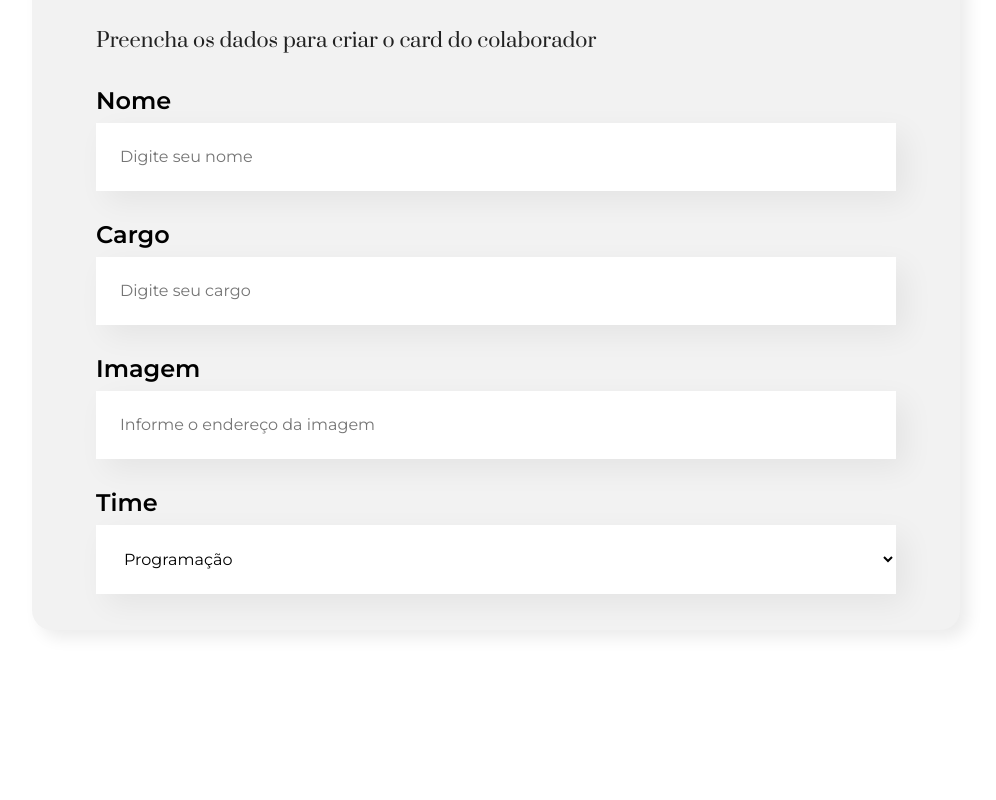
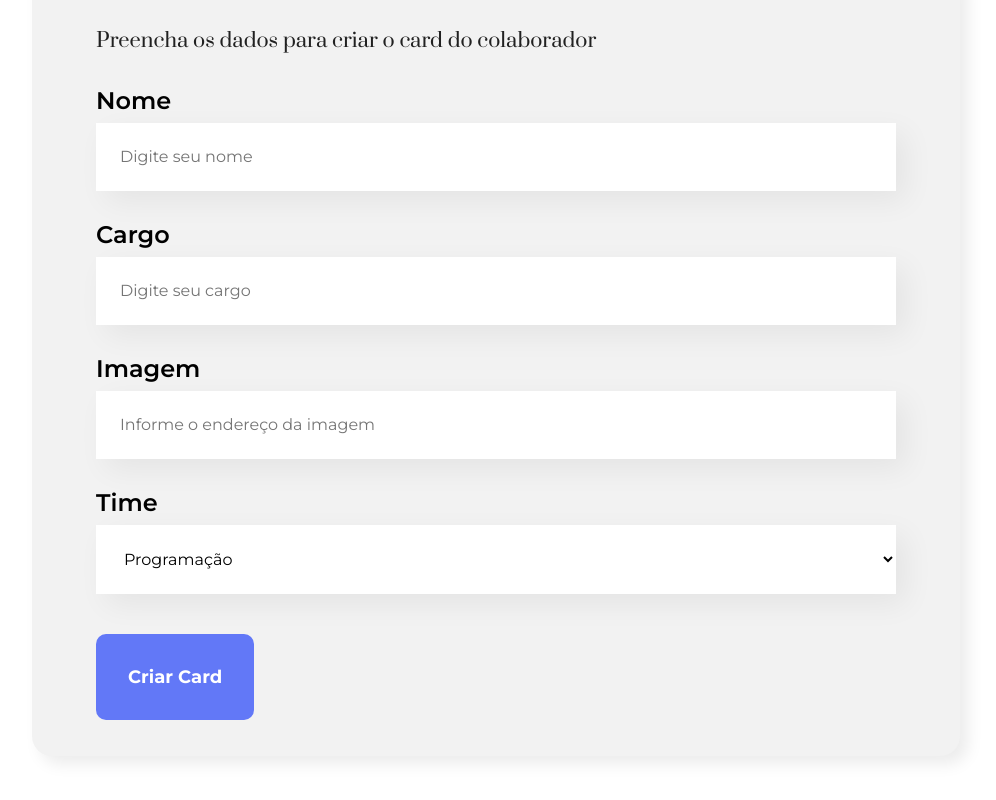
Before and after one commit to thaleseqb/ChartDashboard, a React (Create React App) app: page / in a window 1280 px wide. Shown: the part 612-1412 px from the top of the page, without its empty margins (144-1140 px from the left). Before the commit the page ends 1322 px from the top, so only its background shows below. Built offline with nearby package versions, Linux system fonts and the light colour scheme.

Commit message:
add button passing the children property to write the text inside the button

```diff
--- a/src/components/Banner/Banner.css
+++ b/src/components/Banner/Banner.css
@@ -1,5 +1,9 @@
+:root {
+    --banner-color: #6278F7;
+}
+
 .banner {
-    background-color: #6278F7;
+    background-color: var(--banner-color);
     text-align: center;
 }
 
--- /dev/null
+++ b/src/components/Button/Button.css
@@ -0,0 +1,19 @@
+:root {
+    --hover-button: #95FFD4;
+}
+
+.button {
+    margin-top: 40px;
+    color: var(--white-color);
+    background-color: var(--banner-color);
+    padding: 32px;
+    border-radius: 10px;
+    border: none;
+    font-family: var(--main-font);
+    font-weight: 700;
+    font-size: 18px;
+}
+
+.button:hover {
+    color: var(--hover-button);
+}
--- /dev/null
+++ b/src/components/Button/index.js
@@ -0,0 +1,9 @@
+import "./Button.css"
+
+const Button = (props) => {
+    return (
+        <button className="button" >{props.children}</button>
+    )
+}
+
+export default Button;
--- a/src/components/Form/index.js
+++ b/src/components/Form/index.js
@@ -1,3 +1,4 @@
+import Button from "../Button";
 import DropDown from "../DropDown";
 import TextField from "../TextField";
 import "./Form.css"
@@ -13,7 +14,6 @@ const Form = () => {
         "UX e Design"
     ]
     return (
-
         <section className="form">
             <form >
                 <h2>Preencha os dados para criar o card do colaborador</h2>
@@ -21,6 +21,9 @@ const Form = () => {
                 <TextField label="Cargo" placeholder="Digite seu cargo"/>
                 <TextField label="Imagem" placeholder="Informe o endereço da imagem"/>
                 <DropDown itens={times} label="Time"/>
+                <Button>
+                    Criar Card
+                </Button>
             </form>
         </section>
     )
--- a/src/components/TextField/TextField.css
+++ b/src/components/TextField/TextField.css
@@ -1,4 +1,4 @@
-@import url('https://fonts.googleapis.com/css2?family=Montserrat:wght@400;600&display=swap');
+@import url('https://fonts.googleapis.com/css2?family=Montserrat:wght@400;600;700&display=swap');
 
 :root {
     --main-font: "Montserrat", sans-serif;
```
